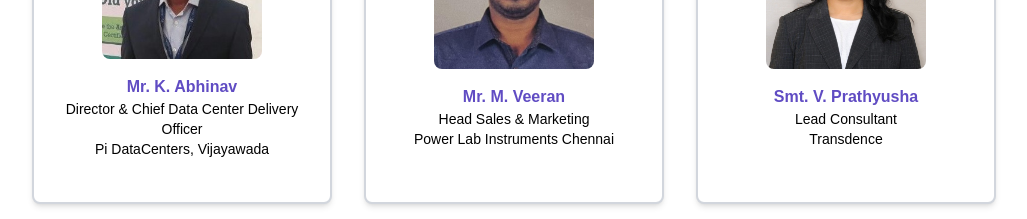
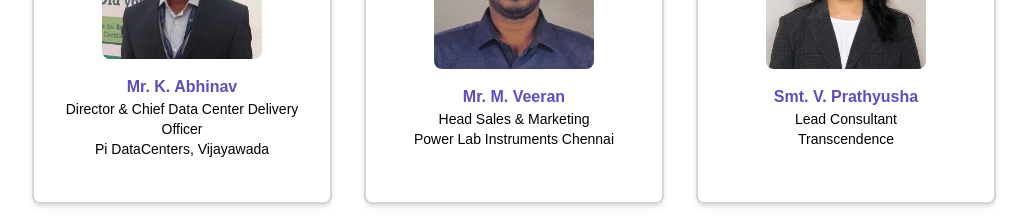
Before and after one commit to roshaneleshaddai/rdconclave, a Next.js app: page /speakers in a window 1280 px wide. Shown: the part 1720-1939 px from the top of the page, without its empty margins (126-1153 px from the left). Built offline with nearby package versions, Linux system fonts and the light colour scheme; a web font is replaced by a local one.

Commit message:
Update page.jsx
spelling
--ng

```diff
--- a/app/speakers/page.jsx
+++ b/app/speakers/page.jsx
@@ -18,7 +18,7 @@ import React, { useState, useEffect } from "react";
       { ind:11, name: 'Mr. K. Abhinav ', src: '/images/pidatacr1.jpg', position: 'Director & Chief Data Center Delivery Officer', company:'Pi DataCenters, Vijayawada' },
       // { ind:12, name: 'Mr. A. Satyanarayana', src: '/images/r1.jpg', position: 'Manager', company:'Avantel' },
       { ind:13, name: 'Mr. M. Veeran', src: '/images/powerlabr1.jpg', position: 'Head Sales & Marketing', company:'Power Lab Instruments Chennai' },
-      { ind:14, name: 'Smt. V. Prathyusha', src: '/images/transdencer1.jpg', position: 'Lead Consultant', company:'Transdence' },
+      { ind:14, name: 'Smt. V. Prathyusha', src: '/images/transdencer1.jpg', position: 'Lead Consultant', company:'Transcendence' },
       { ind:15, name: 'Dr Krishna Kanth G Avulur', src: '/images/amsr1.jpg', position: '', company:'Director R&D @ams OSRAM & Founder @ MOSart Labs' },
       { ind:16, name: 'Mr. Surapaneni Suresh Babu', src: '/images/rapsr1.jpg', position: 'Senior General Manager Finance', company:"Ramesh's Aerospace Products & Services (RAPS) Pvt. Ltd" },
       { ind:17, name: 'Mr. D. Harsha Vardhin', src: '/images/jesvidr1.jpg', position: 'Project Engineer Mechanical', company:'Jesvid Cryo Technologies Private Limited, Vijayawada' },
```
